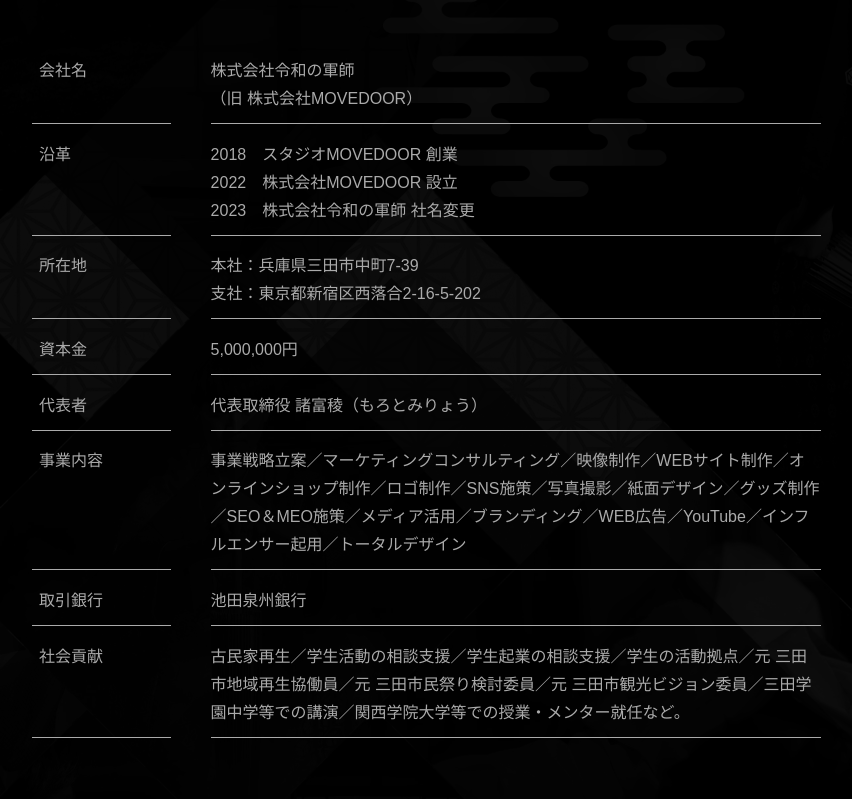
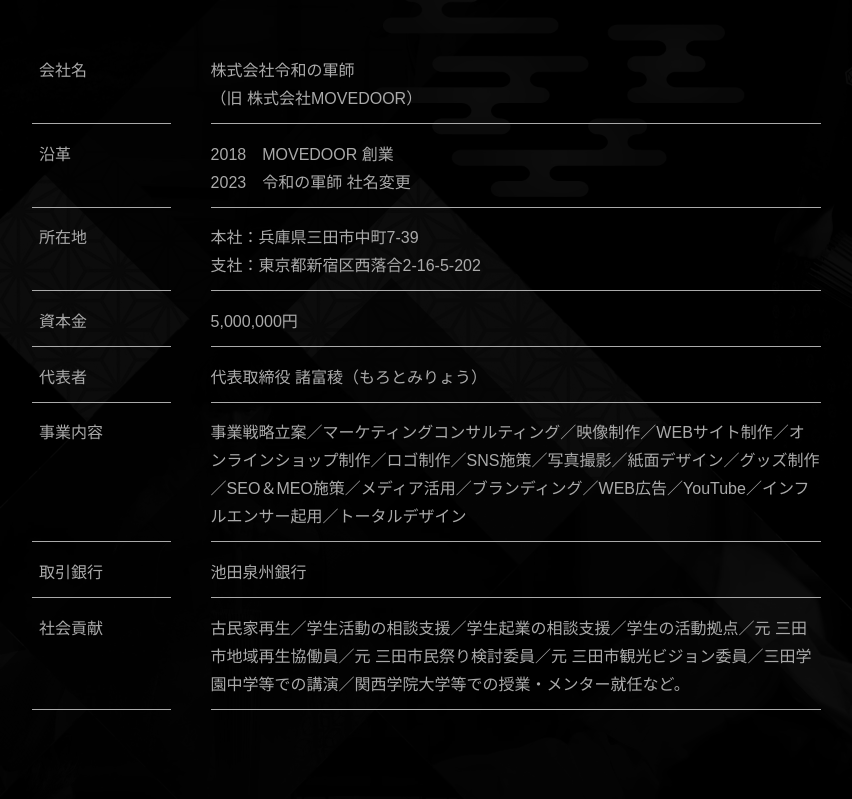
Before and after one commit to reiwa-gunshi/homepage, a Next.js app: page /aboutus in a window 1280 px wide. Shown: the part 2747-3546 px from the top of the page, without its empty margins (201-1053 px from the left). Built offline with nearby package versions, Linux system fonts and the light colour scheme.

Commit message:
沿革の中修正

```diff
--- a/pages/aboutus.tsx
+++ b/pages/aboutus.tsx
@@ -523,11 +523,9 @@ const AboutUs: NextPage = () => {
                   <tr>
                     <td>沿革</td>
                     <td>
-                      2018　スタジオMOVEDOOR 創業 <br />
-                      2022　株式会社MOVEDOOR 設立
+                      2018　MOVEDOOR 創業
                       <br />
-                      2023　株式会社令和の軍師 社名変更
-                      <br />
+                      2023　令和の軍師 社名変更
                     </td>
                   </tr>
                   <tr>
```
